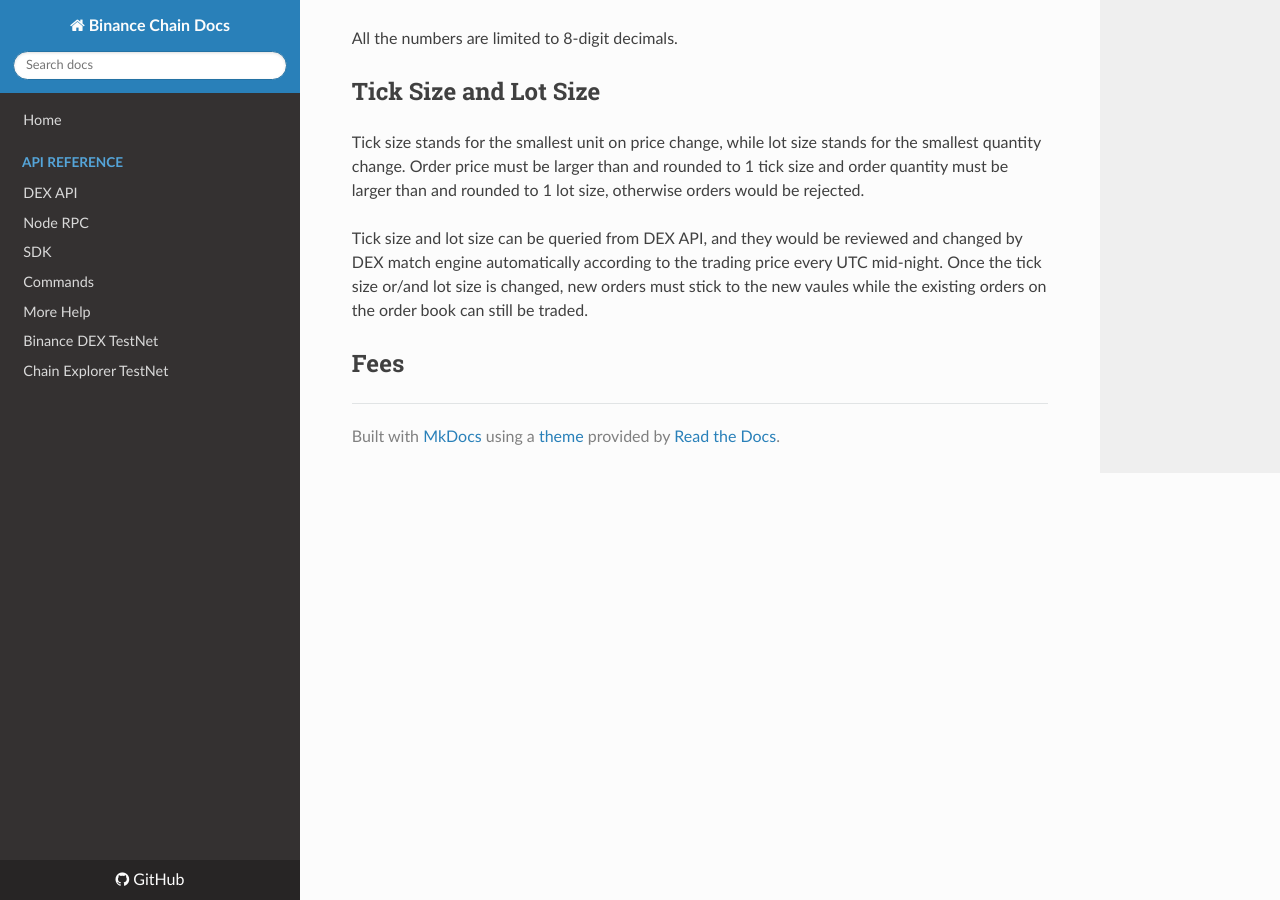
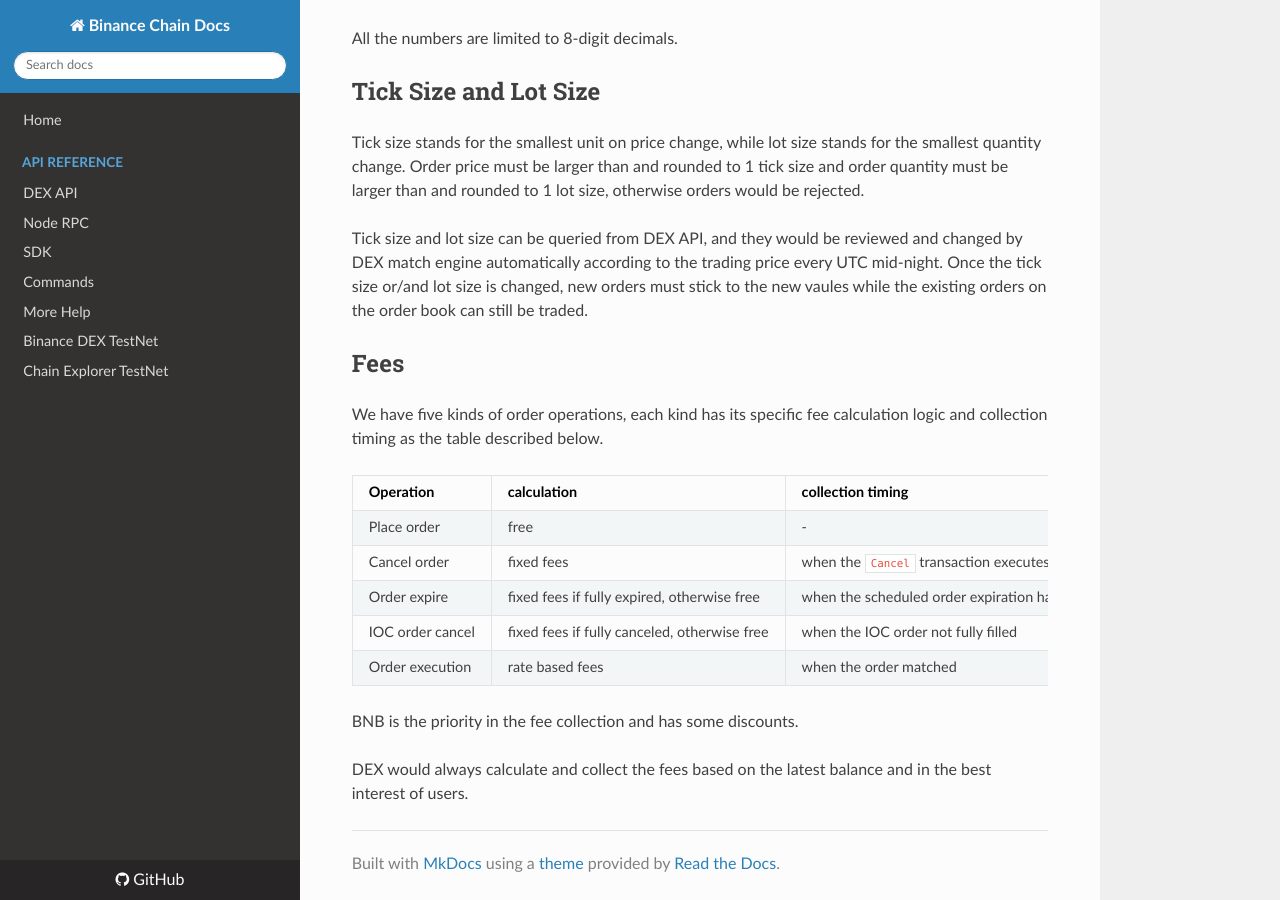
Before and after one commit to yash-sharma1/docs-site, an MkDocs documentation site: the page built from docs/trading-spec.md, in a window 1280 px wide and 900 px high, scrolled down 1603 px. Built offline with MkDocs 1.6.1, drawn with Linux system fonts in a browser that asks for light colours; nearby versions of some CDN libraries.

Commit message:
add trading fee

```diff
--- a/docs/trading-spec.md
+++ b/docs/trading-spec.md
@@ -75,3 +75,16 @@
 existing orders on the order book can still be traded.
 
 ## Fees
+We have five kinds of order operations, each kind has its specific fee calculation logic and collection timing as the table described below.
+
+| Operation    |  calculation  |  collection timing |
+|:------------- |:------- |:------- |
+| Place order | free | - |
+| Cancel order| fixed fees | when the `Cancel` transaction executes |
+| Order expire| fixed fees if fully expired, otherwise free| when the scheduled order expiration happenes |
+| IOC order cancel| fixed fees if fully canceled, otherwise free| when the IOC order not fully filled |
+| Order execution | rate based fees | when the order matched |
+
+BNB is the priority in the fee collection and has some discounts.
+
+DEX would always calculate and collect the fees based on the latest balance and in the best interest of users.
```
